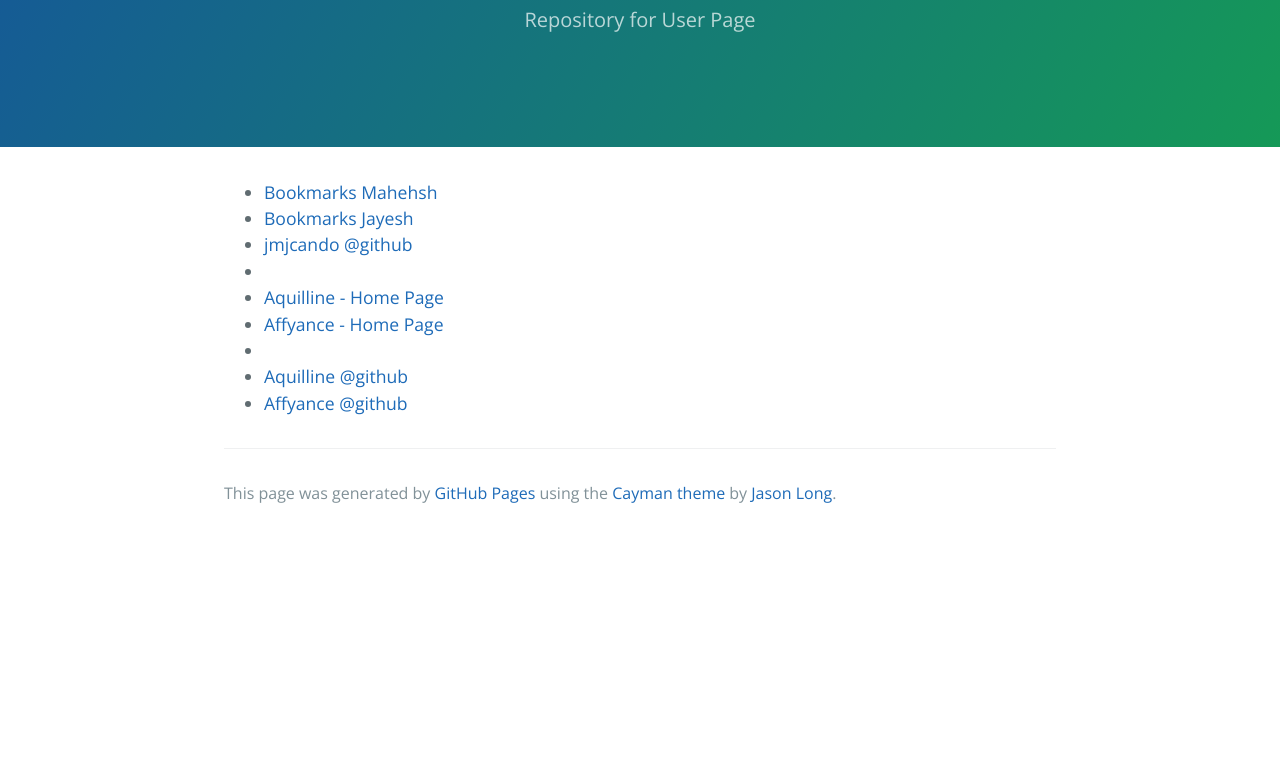
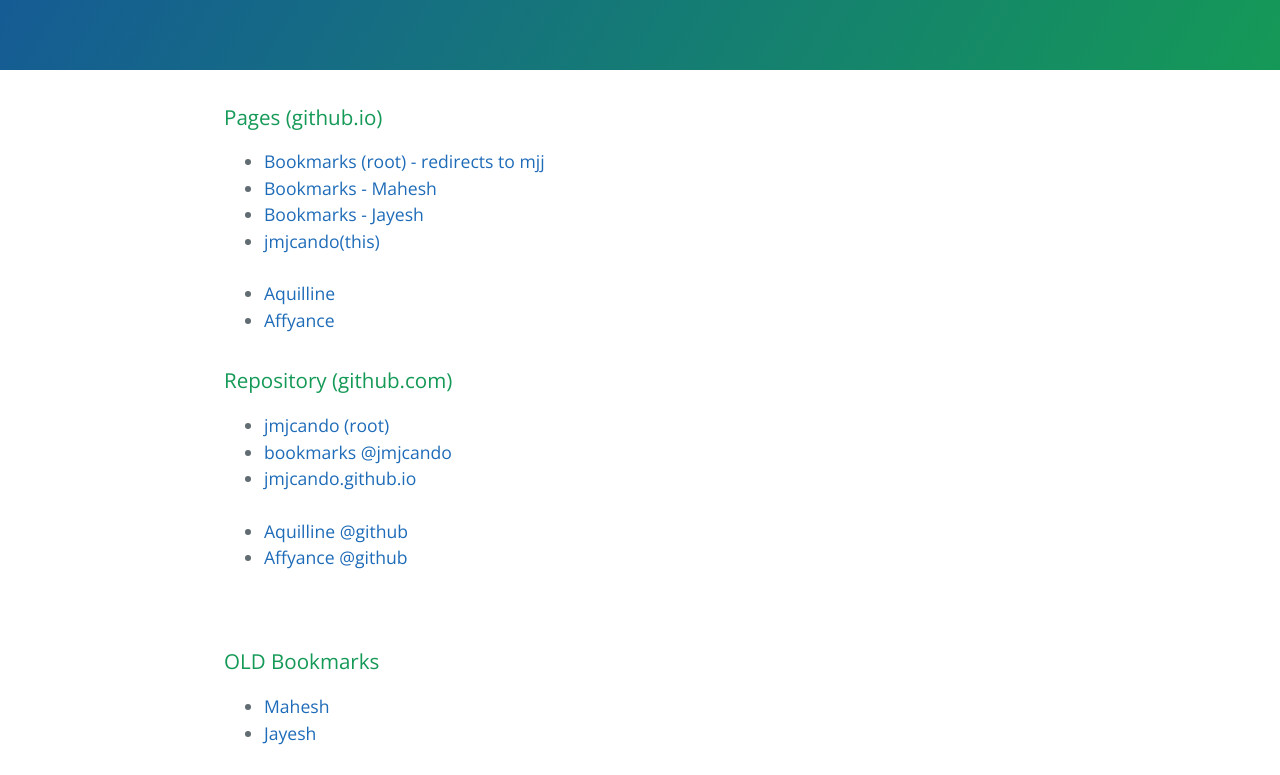
Before and after one commit to jmjcando/jmjcando.github.io, a plain HTML site: page index.html in a window 1280 px wide. Shown: the part 170-945 px from the top of the page. Before the commit the page ends 800 px from the top, so only its background shows below. Drawn offline with nearby package versions, Linux system fonts and the light colour scheme.

Commit message:
Updated to reflect new urls for bookmarks and reorg page

```diff
--- a/index.html
+++ b/index.html
@@ -1,5 +1,6 @@
 <!DOCTYPE html>
 <html lang="en-us">
+
 <head>
   <meta charset="UTF-8">
   <title>Jmjcando.GitHub.io by jmjcando</title>
@@ -9,32 +10,56 @@
   <link rel="stylesheet" type="text/css" href="stylesheets/stylesheet.css" media="screen">
   <link rel="stylesheet" type="text/css" href="stylesheets/github-light.css" media="screen">
 </head>
+
 <body>
   <section class="page-header">
-      <h1 class="project-name">Jmjcando.GitHub.io</h1>
-      <h2 class="project-tagline">Repository for User Page</h2>
+    <h1 class="project-name">Jmjcando @GitHub</h1>
+    <!-- <h2 class="project-tagline">Repository for User Page</h2> -->
   </section>
 
   <section class="main-content">
+
+    <h3>Pages (github.io)</h3>
     <ul>
-            <li><a href="http://jmjcando.github.io/bookmarks/">Bookmarks Mahehsh</a></li>
-            <li><a href="http://jmjcando.github.io/bookmarks/jmj.htm">Bookmarks Jayesh</a></li>
-            <li><a href="https://github.com/jmjcando">jmjcando @github</a></li>
-            <li></li>
-            <li><a href="https://aquilline.github.io">Aquilline - Home Page</a></li>
-            <li><a href="https://affyance.github.io">Affyance - Home Page</a></li>
-            <li></li>
+      <li><a href="https://jmjcando.github.io/bookmarks/">Bookmarks (root) - redirects to mjj</a></li>
+      <li><a href="https://jmjcando.github.io/bookmarks/">Bookmarks - Mahesh</a></li>
+      <li><a href="https://jmjcando.github.io/bookmarks/jmj">Bookmarks - Jayesh</a></li>
+      <li><a href="https://jmjcando.github.io/">jmjcando(this)</a></li>
+      <li style="list-style-type:none">&nbsp;</li>
+      <li><a href="https://aquilline.github.io">Aquilline</a></li>
+      <li><a href="https://affyance.github.io">Affyance</a></li>
+    </ul>
+
+    <h3>Repository (github.com)</h3>
+    <ul>
+      <li><a href="https://github.com/jmjcando">jmjcando (root)</a></li>
+      <li><a href="https://github.com/jmjcando/bookmarks">bookmarks @jmjcando</a></li>
+      <li><a href="https://github.com/jmjcando/jmjcando.github.io">jmjcando.github.io </a></li>
+
+      <li style="list-style-type:none">&nbsp;</li>
       <li><a href="https://github.com/aquilline">Aquilline @github</a></li>
       <li><a href="https://github.com/affyance">Affyance @github</a></li>
+
+    </ul>
+    </li>
+
+    <li style="list-style-type:none">&nbsp;</li>
+    <h3>OLD Bookmarks</h3>
+    <ul>
+      <li><a href="http://jmjcando.github.io/bookmarks/">Mahesh</a></li>
+      <li><a href="http://jmjcando.github.io/bookmarks/jmj.htm">Jayesh</a></li>
     </ul>
 
     <footer class="site-footer">
 
-        <span class="site-footer-credits">This page was generated by <a href="https://pages.github.com">GitHub Pages</a> using the <a href="https://github.com/jasonlong/cayman-theme">Cayman theme</a> by <a href="https://twitter.com/jasonlong">Jason Long</a>.</span>
+      <span class="site-footer-credits">This page was generated by <a href="https://pages.github.com">GitHub Pages</a>
+        using the <a href="https://github.com/jasonlong/cayman-theme">Cayman theme</a> by <a
+          href="https://twitter.com/jasonlong">Jason Long</a>.</span>
     </footer>
 
   </section>
 
 
 </body>
+
 </html>
```
Lines whose indentation alone changed are shown as unchanged.
